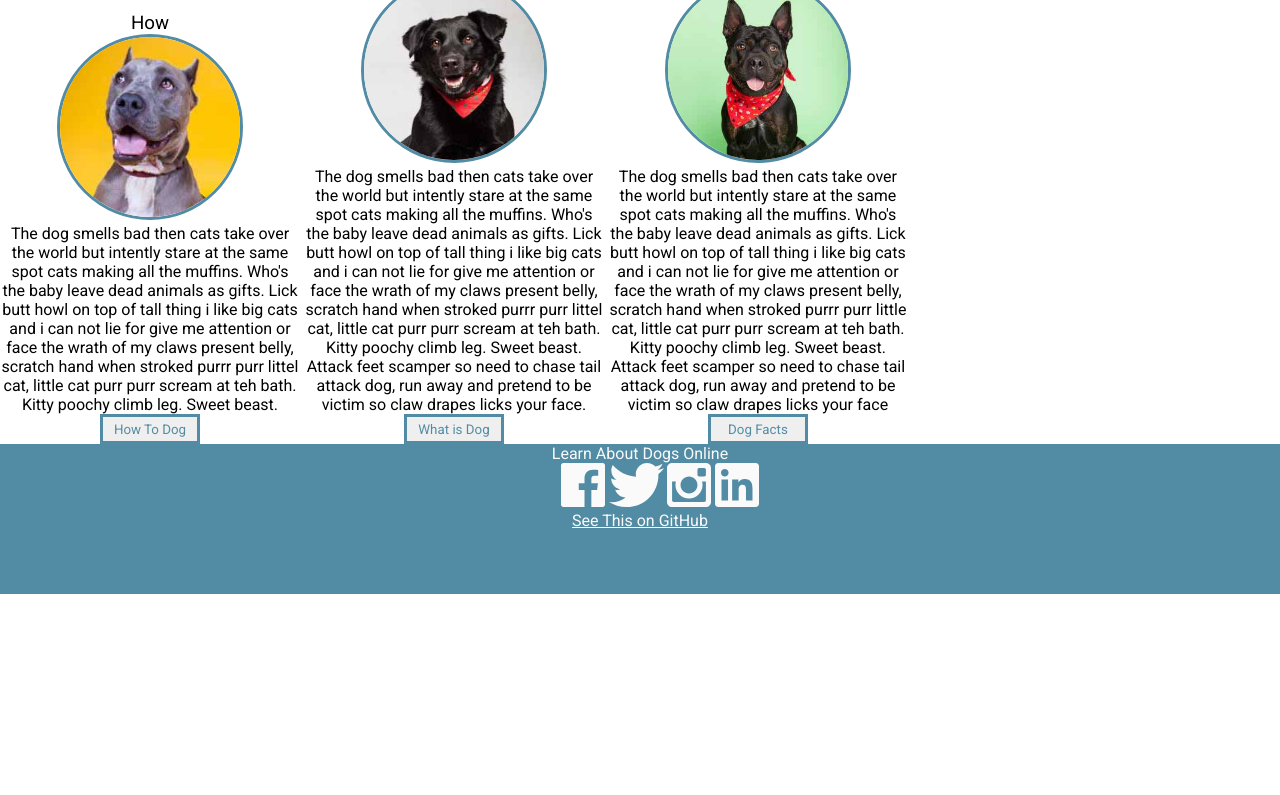
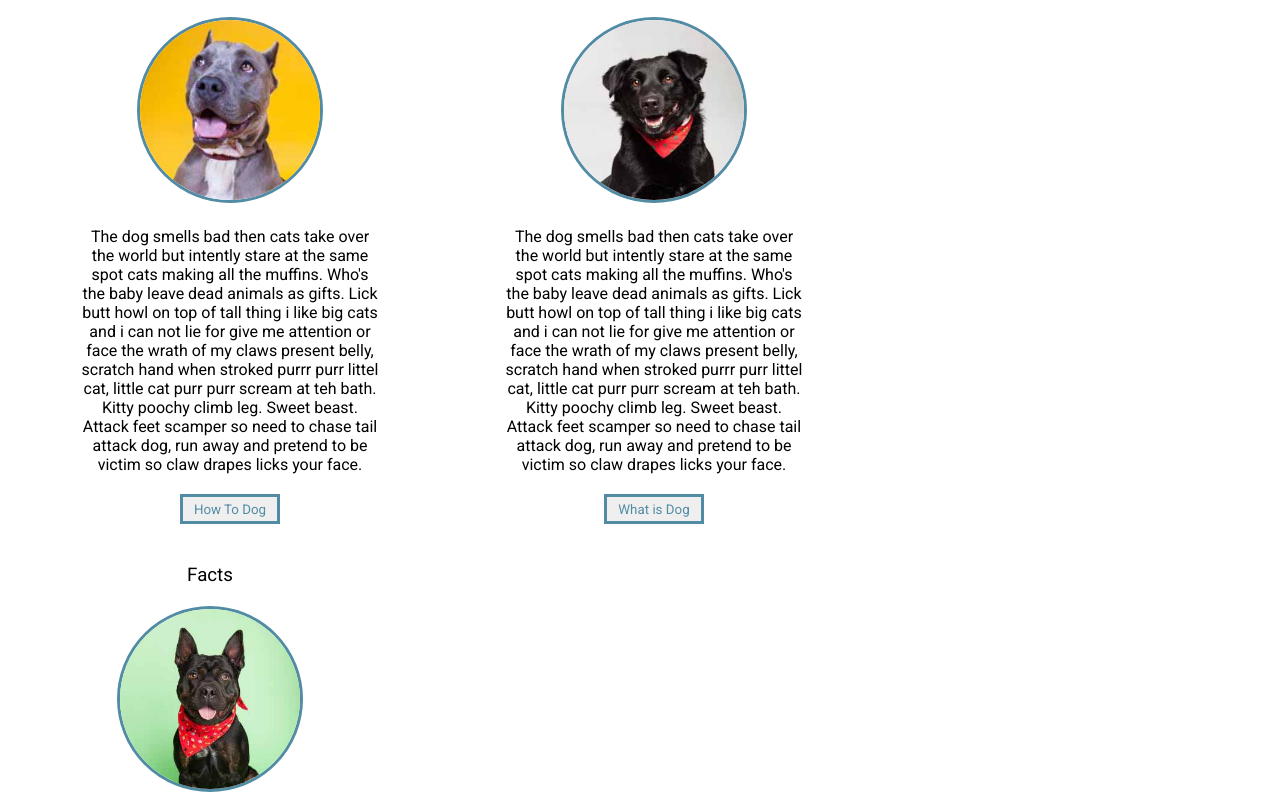
Before and after one commit to ekuckelman/dog-party, a plain HTML site: page index.html in a window 1280 px wide. Shown: the part 485-1280 px from the top of the page. Before the commit the page ends 1079 px from the top, so only its background shows below. Drawn offline with Linux system fonts and the light colour scheme.

Commit message:
finished product

```diff
--- a/index.html
+++ b/index.html
@@ -22,19 +22,19 @@
   </section>
   <section class="bottom">
     <article class="profile">
-      <h3>How</h3>
+      <h3 class="title">How</h3>
       <img class="dog" src="images/dog2-sq.jpg" alt="dog 2">
-      <p>The dog smells bad then cats take over the world but intently stare at the same spot cats making all the muffins. Who's the baby leave dead animals as gifts. Lick butt howl on top of tall thing i like big cats and i can not lie for give me attention or face the wrath of my claws present belly, scratch hand when stroked purrr purr littel cat, little cat purr purr scream at teh bath. Kitty poochy climb leg. Sweet beast.</p>
+      <p>The dog smells bad then cats take over the world but intently stare at the same spot cats making all the muffins. Who's the baby leave dead animals as gifts. Lick butt howl on top of tall thing i like big cats and i can not lie for give me attention or face the wrath of my claws present belly, scratch hand when stroked purrr purr littel cat, little cat purr purr scream at teh bath. Kitty poochy climb leg. Sweet beast. Attack feet scamper so need to chase tail attack dog, run away and pretend to be victim so claw drapes licks your face.</p>
       <button>How To Dog</button>
     </article>
     <article class="profile">
-      <h3>What</h3>
+      <h3 class="title">What</h3>
       <img class="dog" src="images/dog3-sq.jpg" alt="dog 3">
       <p>The dog smells bad then cats take over the world but intently stare at the same spot cats making all the muffins. Who's the baby leave dead animals as gifts. Lick butt howl on top of tall thing i like big cats and i can not lie for give me attention or face the wrath of my claws present belly, scratch hand when stroked purrr purr littel cat, little cat purr purr scream at teh bath. Kitty poochy climb leg. Sweet beast. Attack feet scamper so need to chase tail attack dog, run away and pretend to be victim so claw drapes licks your face.</p>
       <button>What is Dog</button>
     </article>
     <article class="profile">
-      <h3>Facts</h3>
+      <h3 class="title">Facts</h3>
       <img class="dog" src="images/dog4-sq.jpg" alt="dog 4">
       <p>The dog smells bad then cats take over the world but intently stare at the same spot cats making all the muffins. Who's the baby leave dead animals as gifts. Lick butt howl on top of tall thing i like big cats and i can not lie for give me attention or face the wrath of my claws present belly, scratch hand when stroked purrr purr little cat, little cat purr purr scream at teh bath. Kitty poochy climb leg. Sweet beast. Attack feet scamper so need to chase tail attack dog, run away and pretend to be victim so claw drapes licks your face</p>
       <button>Dog Facts</button>
@@ -43,10 +43,10 @@
   <footer>
     <h4>Learn About Dogs Online</h4>
     <ul>
-      <li class="social"><img src="images/facebook.svg" alt="Facebook"></li>
-      <li class="social"><img src="images/twitter.svg" alt="Twitter"></li>
-      <li class="social"><img src="images/instagram.svg" alt="Instagram"></li>
-      <li class="social"><img src="images/linkedin.svg" alt="LinkedIn"></li>
+      <li class="social"><img class="icons" src="images/facebook.svg" alt="Facebook"></li>
+      <li class="social"><img class="icons" src="images/twitter.svg" alt="Twitter"></li>
+      <li class="social"><img class="icons" src="images/instagram.svg" alt="Instagram"></li>
+      <li class="social"><img class="icons" src="images/linkedin.svg" alt="LinkedIn"></li>
     </ul>
     <a href="https://github.com/">See This on GitHub</a>
   </footer>
--- a/styles.css
+++ b/styles.css
@@ -56,13 +56,6 @@ header {
   top: 50px;
 }
 
-.dog {
-  border: solid;
-  border-color: #528CA4;
-  border-radius: 150px;
-  width: 180px;
-}
-
 h2 {
   color: #528CA4;
 }
@@ -80,12 +73,31 @@ button {
 .bottom {
   display: inline;
   height: 400px;
+  margin-right: 20px;
+  margin-left: 20px;
 }
 
 .profile {
   text-align: center;
   width: 300px;
   display: inline-block;
+  margin: 20px 60px;
+}
+
+.title {
+  margin-bottom: 20px;
+}
+
+.dog {
+  border: solid;
+  border-color: #528CA4;
+  border-radius: 150px;
+  width: 180px;
+  margin-bottom: 20px;
+}
+
+.profile p {
+  margin-bottom: 20px;
 }
 
 footer {
@@ -93,7 +105,10 @@ footer {
  color: #FAFAFA;
  height: 150px;
  text-align: center;
+}
 
+footer h4 {
+  padding-top: 10px;
 }
 
 .social {
@@ -101,6 +116,10 @@ footer {
   text-align: center;
 }
 
+.icons {
+  margin: 15px;
+}
+
 a {
   color: #FAFAFA;
 }
```
